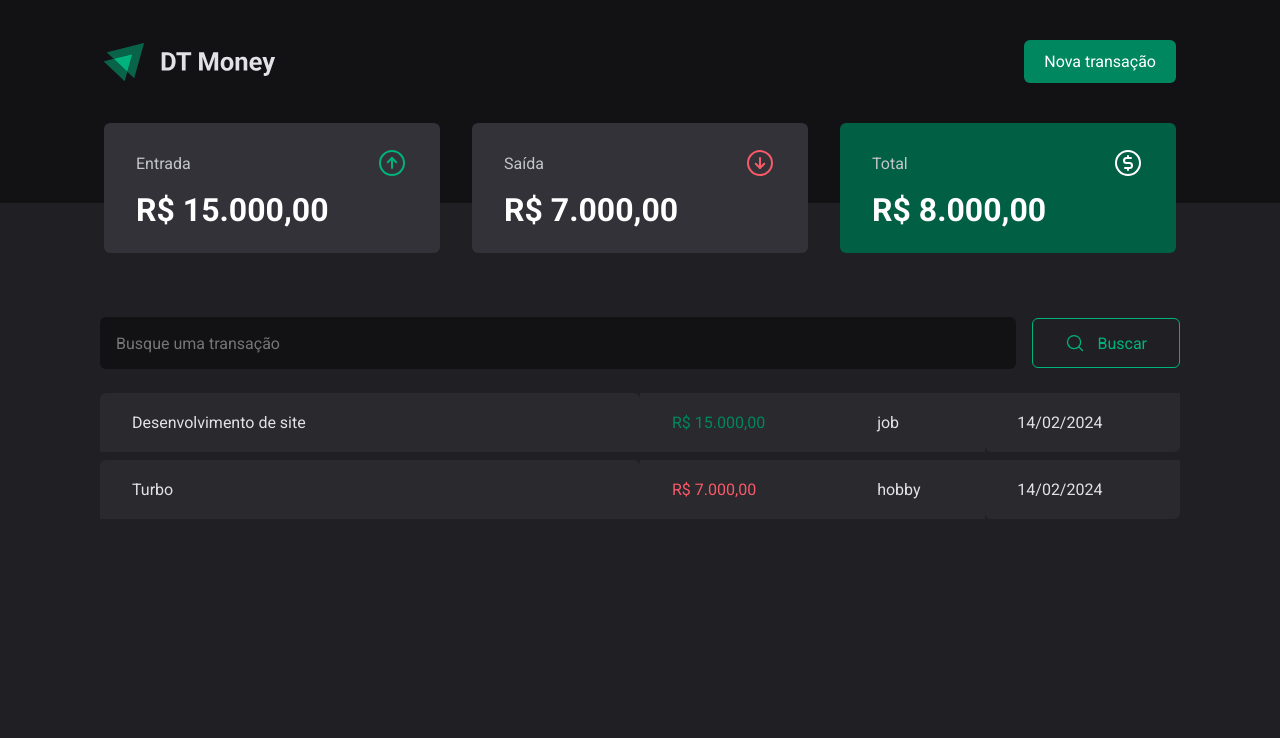
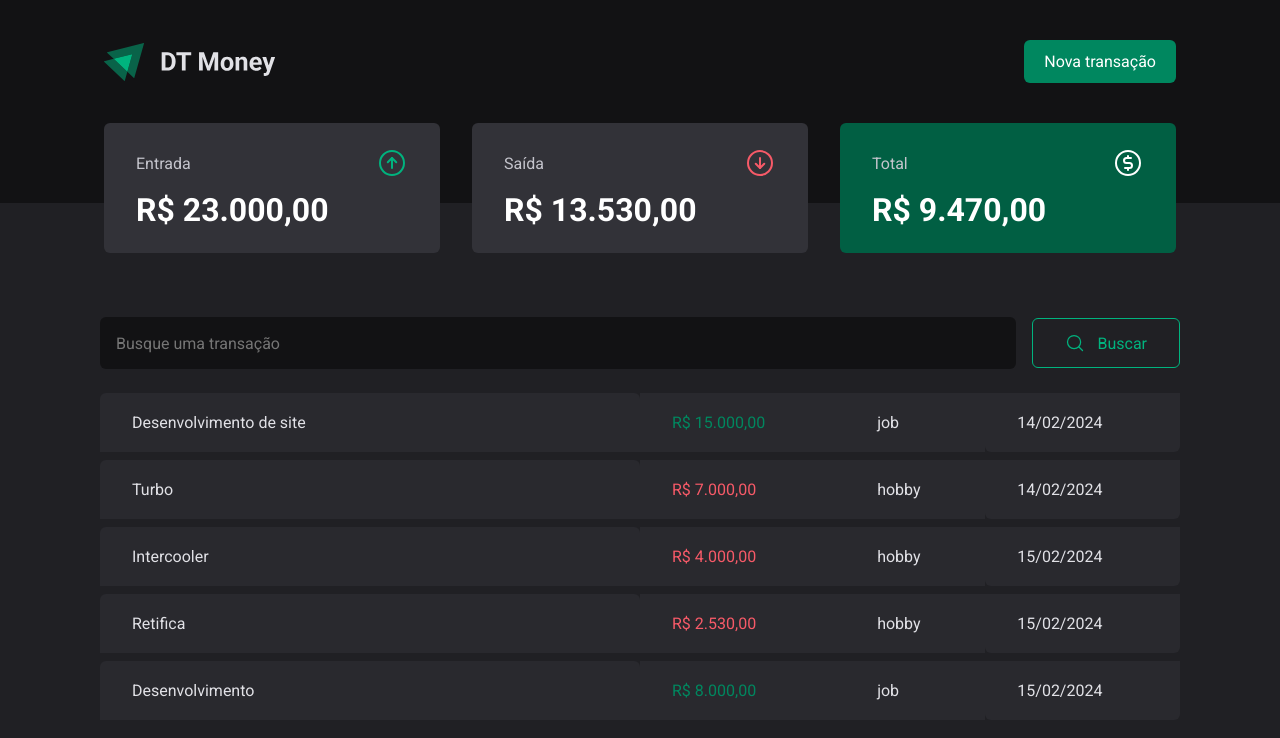
Before and after one commit to wwilliamsantana/dashboard-ig, a React (Vite) app: page / in a window 1280 px wide. Shown: the top 738 px of the page. Built offline with nearby package versions, Linux system fonts and the light colour scheme; data requests are answered from the project's data file.

Commit message:
feat: Hook useSummary

```diff
--- a/server.json
+++ b/server.json
@@ -15,6 +15,30 @@
             "category": "hobby",
             "price": 7000,
             "createdAt": "2024-02-14T18:53:58.567Z"
+        },
+        {
+            "id": 3,
+            "description": "Intercooler",
+            "type": "outcome",
+            "category": "hobby",
+            "price": 4000,
+            "createdAt": "2024-02-15T18:53:58.567Z"
+        },
+        {
+            "id": 5,
+            "description": "Retifica",
+            "type": "outcome",
+            "category": "hobby",
+            "price": 2530,
+            "createdAt": "2024-02-15T18:53:58.567Z"
+        },
+        {
+            "id": 6,
+            "description": "Desenvolvimento",
+            "type": "income",
+            "category": "job",
+            "price": 8000,
+            "createdAt": "2024-02-15T18:53:58.567Z"
         }
     ]
 }
--- a/src/components/Summary/index.tsx
+++ b/src/components/Summary/index.tsx
@@ -7,24 +7,12 @@ import { SummaryCard, SummaryContainer } from './styles'
 import { useContext } from 'react'
 import { TransactionsContext } from '../../contexts/TransactionsContext'
 import { valueFormat } from '../../utils/format'
+import { useSummary } from '../../hooks/useSummary'
 
 export function Summary() {
   const { transactions } = useContext(TransactionsContext)
 
-  const scoreTotal = transactions.reduce(
-    (acc, current) => {
-      if (current.type === 'income') {
-        acc.income += current.price
-        acc.total += current.price
-      } else {
-        acc.outcome += current.price
-        acc.total -= current.price
-      }
-
-      return acc
-    },
-    { income: 0, outcome: 0, total: 0 },
-  )
+  const data = useSummary(transactions)
 
   return (
     <SummaryContainer>
@@ -33,7 +21,7 @@ export function Summary() {
           <span>Entrada</span>
           <ArrowCircleUp size={32} color="#00B37E" />
         </header>
-        <strong>{valueFormat.format(scoreTotal.income)}</strong>
+        <strong>{valueFormat.format(data.income)}</strong>
       </SummaryCard>
 
       <SummaryCard>
@@ -41,14 +29,14 @@ export function Summary() {
           <span>Saída</span>
           <ArrowCircleDown size={32} color="#F75A68" />
         </header>
-        <strong>{valueFormat.format(scoreTotal.outcome)}</strong>
+        <strong>{valueFormat.format(data.outcome)}</strong>
       </SummaryCard>
       <SummaryCard variant="green">
         <header>
           <span>Total</span>
           <CurrencyCircleDollar size={32} color="#FFF" />
         </header>
-        <strong>{valueFormat.format(scoreTotal.total)}</strong>
+        <strong>{valueFormat.format(data.total)}</strong>
       </SummaryCard>
     </SummaryContainer>
   )
--- a/src/contexts/TransactionsContext.tsx
+++ b/src/contexts/TransactionsContext.tsx
@@ -1,6 +1,6 @@
 import { ReactNode, createContext, useEffect, useState } from 'react'
 
-interface TransactionsProps {
+export interface TransactionsProps {
   id: number
   description: string
   type: 'income' | 'outcome'
--- /dev/null
+++ b/src/hooks/useSummary.ts
@@ -0,0 +1,20 @@
+import { TransactionsProps } from '../contexts/TransactionsContext'
+
+export function useSummary(transactions: TransactionsProps[]) {
+  const data = transactions.reduce(
+    (acc, current) => {
+      if (current.type === 'income') {
+        acc.income += current.price
+        acc.total += current.price
+      } else {
+        acc.outcome += current.price
+        acc.total -= current.price
+      }
+
+      return acc
+    },
+    { income: 0, outcome: 0, total: 0 },
+  )
+
+  return data
+}
```
